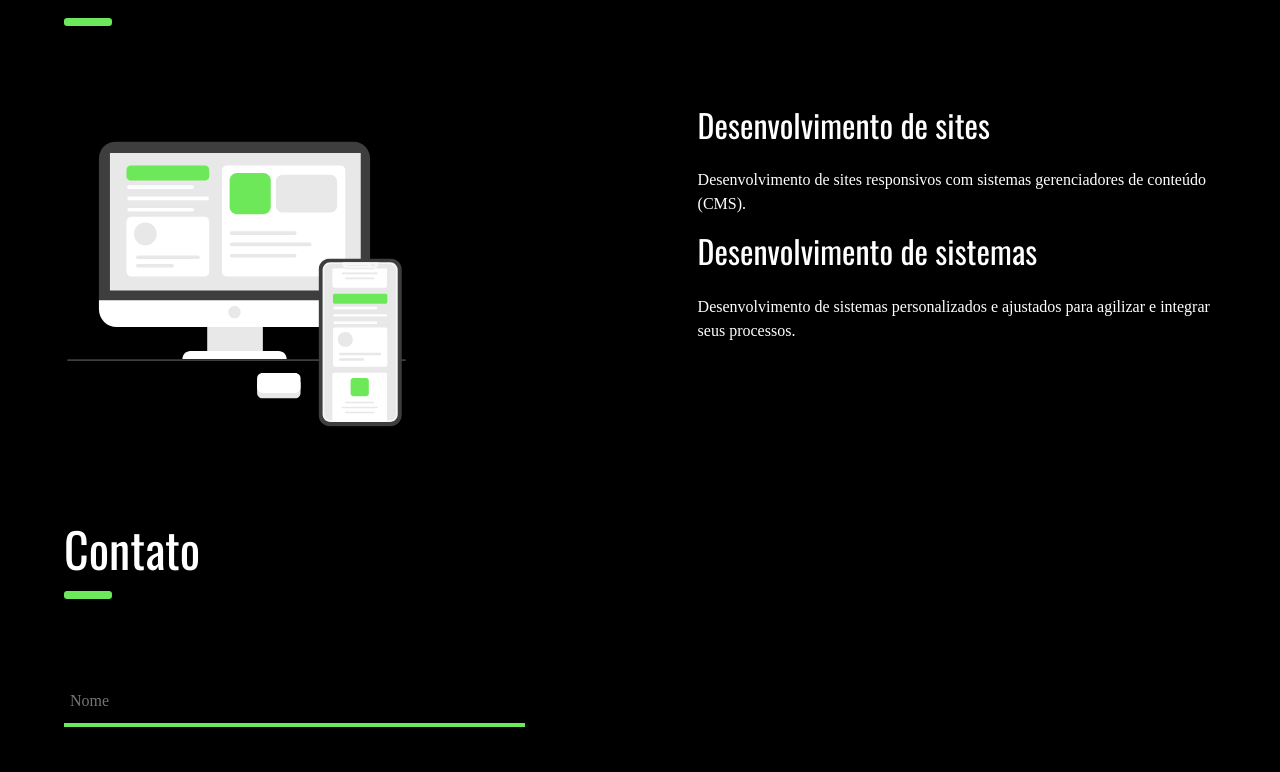
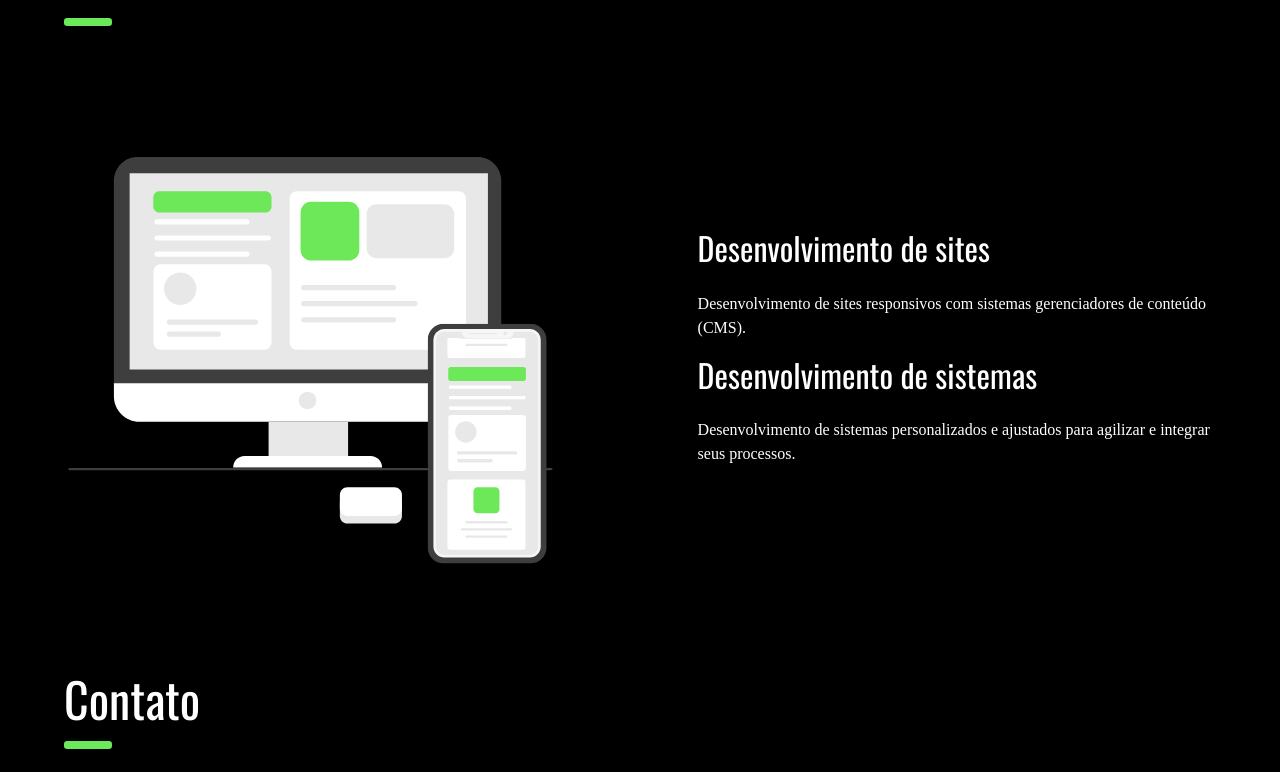
Before and after one commit to 7Sight/7site, a React (Create React App) app: page / in a window 1280 px wide. Shown: the part 1736-2508 px from the top of the page. Built offline with nearby package versions, Linux system fonts and the light colour scheme; a web font is replaced by a local one.

Commit message:
Centralizar tamanho da animação nos serviços

```diff
--- a/src/components/Lotties/UncontrolledLottie.jsx
+++ b/src/components/Lotties/UncontrolledLottie.jsx
@@ -1,6 +1,7 @@
 import React, { Component } from 'react'
 import Lottie from 'react-lottie'
 import animationData from '../../lotties/lf30_editor_4hpwS0.json'
+
 
 class UncontrolledLottie extends Component {
 
@@ -20,8 +21,8 @@ class UncontrolledLottie extends Component {
     return(
       <div>
         <Lottie options={defaultOptions}
-              height={350}
-              width={350}
+              height={500}
+              width={500}
               resizeMode="contain"
               autoZise
         />
--- a/src/components/Servicos/style.css
+++ b/src/components/Servicos/style.css
@@ -156,6 +156,9 @@
 
 .servicos__desc{
     width: 45%;
+    display: flex ;
+    flex-direction: column;
+    justify-content: center;
 }
 
 .servicos__desc__title{
```
